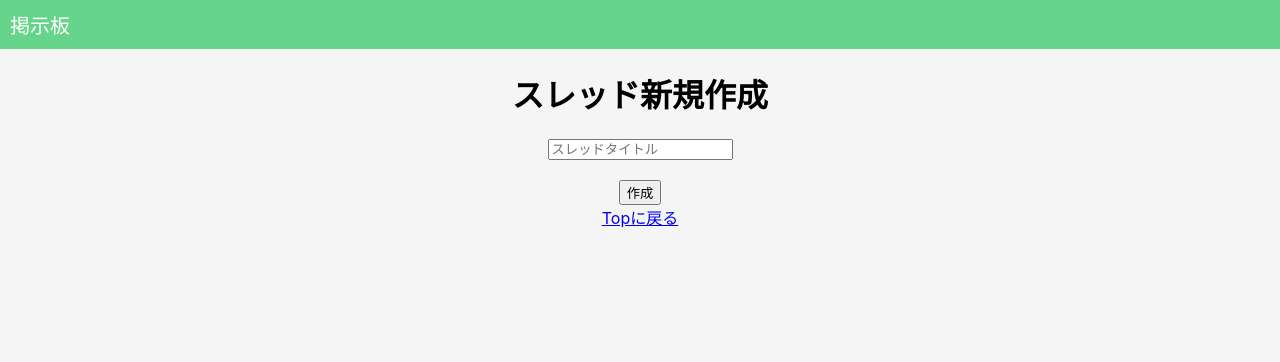
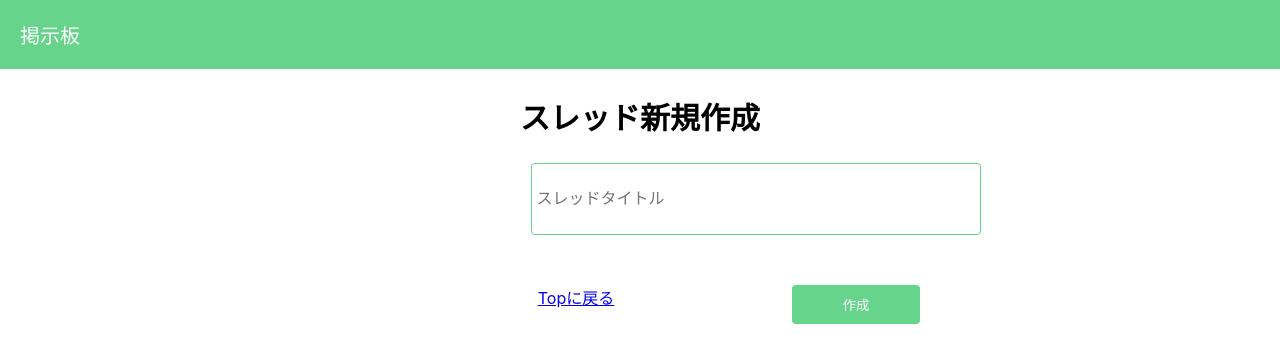
Before and after one commit to norm02/react-fundamental-stations01, a React (Create React App) app: page /thread/new in a window 1280 px wide. Shown: the top 362 px of the page. Built offline with nearby package versions, Linux system fonts and the light colour scheme.

Commit message:
station4,5のUIをきれいにした

```diff
--- a/src/App.css
+++ b/src/App.css
@@ -1,7 +1,7 @@
 /* ヘッダー */
 header {
-  background-color: #66d48b; /* 若草色に変更 */
-  padding: 10px;
+  background-color: #66d48b;
+  padding: 20px;
   color: white;
   display: flex;
   justify-content: space-between;
@@ -10,42 +10,149 @@ header {
 
 .header-left {
   color: white;
-  font-size: 20px; /* フォントサイズを小さく */
+  font-size: 20px;
 }
 
 .header-right {
   color: white;
-  font-size: 16px; /* フォントサイズを小さく */
+  font-size: 16px;
+}
+
+.home-title {
+  font-size: 20px;
+  margin: 20px 0;
+  display: flex;
+  justify-content: center;
+  align-items: center;
+}
+
+.thread-container {
+  max-width: 500px;
+  border: 3px solid #ccc;
+  background: white;
+}
+
+.threads-container {
+  margin: 20px auto;
+  max-width: 500px;
+  border: 3px solid #ccc;
+  background: white;
+}
+
+.thread-title {
+  font-size: 20px;
+  margin: 20px 0;
+  display: flex;
+  justify-content: center;
+  align-items: center;
+}
+
+.thread-id {
+  font-size: 16px;
+  margin: 20px 0;
+  display: flex;
+  justify-content: center;
+  align-items: center;
+}
+
+/* スレッド*/
+.new-thread-title {
+  font-size: 20px;
+  display: flex;
+  justify-content: center;
+  align-items: center;
+}
+
+.new-thread-form {
+  display: flex;
+  justify-content: center;
+  align-items: center;
+  flex-direction: column;
+  position: relative;
+}
+
+.new-thread-input {
+  display: flex;
+  width: 200%;
+  padding: 5px;
+  border: 1px solid #66d48b;
+  border-radius: 4px;
+  margin-bottom: 20px;
+  font-size: 16px;
+  height: 60px;
+  justify-content: center;
+}
+
+.new-thread-button {
+  background-color: #66d48b;
+  color: white;
+  border: none;
+  padding: 10px;
+  border-radius: 4px;
+  margin-top: 10px;
+  margin-right: 360px;
+  width: 10%;
+  position: absolute;
+  right: 0;
+}
+
+.underform-left {
+  margin-top: 10px;
+  text-align: center;
+  margin-right: 10%;
+}
+
+.underform-right {
+  display: flex;
+  align-items: center;
+  margin-right: 25%;
+}
+
+/* コメント */
+.new-comment-title {
+  margin-left: 100px;
+}
+
+.comments-container {
+  margin-left: 100px;
+  display: flex;
+  flex-direction: column;
+  justify-content: flex-start;
 }
 
 .container {
-  margin-left: 0; /* 余白を削除 */
+  border: 3px solid #ccc;
+  background-color: #fff;
+  padding: 10px;
+  margin-bottom: 10px;
+  flex-basis: calc(33.33% - 40px);
+  max-width: 300px;
+  margin: 10px;
+  box-sizing: border-box;
+  justify-content: flex-start;
 }
 
-/* スレッドのコンテナー */
-.container {
-  margin: 20px auto; /* 画面を小さくして、中央にそろえる */
-  max-width: 500px;
-  border: 1px solid #ccc;
-  padding: 10px;
-  background: white;
+.new-comment-form {
+  margin-left: auto;
+  margin-top: auto;
+  max-width: 400px;
+  display: flex;
+  flex-direction: column;
+  align-items: flex-end;
+  margin-right: 100px;
 }
 
-/* スレッドのタイトル */
-.title {
-  margin-top: 0;
-  font-size: 20px;
+.new-comment-input {
+  padding: 10px;
+  margin-bottom: 10px;
+  margin-left: 100px;
+  width: 100%;
 }
 
-/* スレッドの説明 */
-.description {
-  margin-bottom: 0;
+.new-comment-button {
+  margin-top: 10px;
+  display: block;
+  background-color: #66d48b;
+  color: #fff;
+  margin-left: auto;
 }
-
-body {
-  background-color: #f5f5f5;
-}
-
-.sled-container {
-  text-align: center;
-}
--- a/src/components/Home.jsx
+++ b/src/components/Home.jsx
@@ -1,6 +1,6 @@
 import React, { useState, useEffect } from "react";
 import { Link } from "react-router-dom";
-import "../App.css"; // App.cssへの相対パスを指定
+import "../App.css";
 
 export function Home() {
   const [threadList, setThreadList] = useState([]);
@@ -25,26 +25,28 @@ export function Home() {
 
   const renderThreads = () => {
     return threadList.map((thread) => (
-      <div className="container" key={thread.id}>
-        <h2 className="title">
+      <div className="thread-container" key={thread.id}>
+        <h2 className="thread-title">
           <Link to={`/thread/${thread.id}`}>{thread.title}</Link>
         </h2>
-        <p className="id">{thread.id}</p>
-        <p className="description">{thread.description}</p>
+        <p className="thread-id">ID: {thread.id}</p>
+        <p className="thread-description">{thread.description}</p>
       </div>
     ));
   };
 
   return (
-    <div className="sled-container">
-      <header>
+    <div className="home-container">
+      <header className="header">
         <div className="header-left">掲示板</div>
         <div className="header-right">
-          <Link to="/thread/new">スレッドを立てる</Link>
+          <Link to="/thread/new" className="new-thread-link">
+            スレッドを立てる
+          </Link>
         </div>
       </header>
-      <h1>新着スレッド</h1>
-      <div>{renderThreads()}</div>
+      <h1 className="home-title">新着スレッド</h1>
+      <div className="threads-container">{renderThreads()}</div>
     </div>
   );
 }
--- a/src/components/NewThread.jsx
+++ b/src/components/NewThread.jsx
@@ -9,11 +9,11 @@ export function NewThread() {
     formState: { errors },
   } = useForm();
 
-  const onSubmit = (event) => {
-    event.preventDefault();
+  const onSubmit = (data) => {
     fetch(
       "https://2y6i6tqn41.execute-api.ap-northeast-1.amazonaws.com/threads",
       {
+        mode: "no-cors",
         method: "POST",
         headers: {
           "Access-Control-Allow-Origin": "http://localhost:3000",
@@ -21,7 +21,7 @@ export function NewThread() {
           "Access-Control-Allow-Methods": "POST,GET,PUT,DELETE",
           "Access-Control-Allow-Headers": "Content-Type",
         },
-        body: JSON.stringify({ title: event.target.title.value }),
+        body: JSON.stringify({ title: data.title }),
       }
     ).then(() => {
       navigate("/");
@@ -29,25 +29,27 @@ export function NewThread() {
   };
 
   return (
-    <div className="sled-container">
+    <div className="new-thread-container">
       <header>
         <div className="header-left">掲示板</div>
       </header>
-      <h1>スレッド新規作成</h1>
+      <div className="new-thread-title">
+        <h2>スレッド新規作成</h2>
+      </div>
+      <div className="new-thread-form">
         <form onSubmit={handleSubmit(onSubmit)}>
-        <div>
           <label htmlFor="title"></label>
           <input
+            className="new-thread-input"
             id="title"
             {...register("title", { required: "タイトルを入力してください" })}
             placeholder="スレッドタイトル"
-          />
+          ></input>
           {errors.title && (
             <p className="error-message">{errors.title.message}</p>
           )}
-        </div>
           <br />
-        <button type="submit" className="btn btn-primary">
+          <button type="submit" className="new-thread-button">
             作成
           </button>
         </form>
@@ -55,5 +57,6 @@ export function NewThread() {
           <Link to={"/"}>Topに戻る</Link>
         </div>
       </div>
+    </div>
   );
 }
--- a/src/components/Thread.jsx
+++ b/src/components/Thread.jsx
@@ -1,10 +1,16 @@
-import { useParams } from "react-router-dom";
+import { useParams, Link } from "react-router-dom";
 import { useState, useEffect } from "react";
+import { useForm } from "react-hook-form"; // Import react-hook-form
 
 export function Thread() {
   const { thread_id } = useParams();
   const [comments, setComments] = useState([]);
-  const [newComment, setNewComment] = useState("");
+  const {
+    register,
+    handleSubmit,
+    reset,
+    formState: { errors },
+  } = useForm(); // Use react-hook-form
 
   useEffect(() => {
     async function fetchComments() {
@@ -24,45 +30,66 @@ export function Thread() {
     fetchComments();
   }, [thread_id]);
 
-  function handleNewCommentChange(event) {
-    setNewComment(event.target.value);
-  }
-
-  async function handleNewCommentSubmit(event) {
-    event.preventDefault();
+  function handleNewCommentSubmit(data) {
     try {
-      const response = await fetch(
+      const response = fetch(
         `https://2y6i6tqn41.execute-api.ap-northeast-1.amazonaws.com/threads/${thread_id}/posts`,
         {
           method: "POST",
           headers: {
             "Content-Type": "application/json",
           },
-          body: JSON.stringify({ post: newComment }),
+          body: JSON.stringify({ post: data.newComment }),
         }
       );
       if (!response.ok) {
         throw new Error("Failed to create new comment");
       }
-      setNewComment("");
+      reset(); // Reset the form after successful submission
     } catch (error) {
       console.error(error);
     }
   }
 
+  const renderComments = () => {
+    return comments.map((comment) => (
+      <div className="container" key={comment.id}>
+        <p className="post">{comment.post}</p>
+      </div>
+    ));
+  };
+
   return (
-    <div>
-      <h2>投稿一覧</h2>
-      {comments.map((comment) => (
-        <div key={comment.id}>{comment.post}</div>
-      ))}
-      <form onSubmit={handleNewCommentSubmit}>
+    <div className="comment-header-container">
+      <header className="header">
+        <div className="header-left">掲示板</div>
+        <div className="header-right">
+          <Link to="/thread/new" className="new-thread-link">
+            スレッドを立てる
+          </Link>
+        </div>
+      </header>
+      <div className="new-comment-title">
+        <h2>投稿一覧</h2>
+      </div>
+      <div className="comments-container">{renderComments()}</div>
+      <form
+        className="new-comment-form"
+        onSubmit={handleSubmit(handleNewCommentSubmit)}
+      >
         <input
-          type="text"
-          value={newComment}
-          onChange={handleNewCommentChange}
-        />
-        <button type="submit">投稿する</button>
+          className="new-comment-input"
+          {...register("newComment", {
+            required: "コメントを入力してください",
+          })}
+          placeholder="投稿しよう！"
+        ></input>
+        {errors.newComment && (
+          <p className="error">{errors.newComment.message}</p>
+        )}{" "}
+        <button className="new-comment-button" type="submit">
+          投稿
+        </button>
       </form>
     </div>
   );
```
Lines whose indentation alone changed are shown as unchanged.
